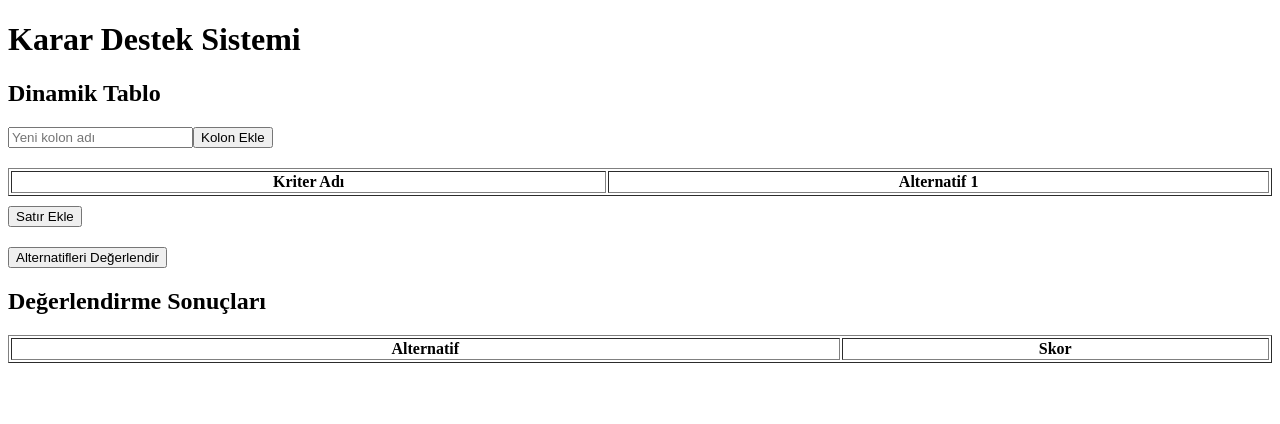
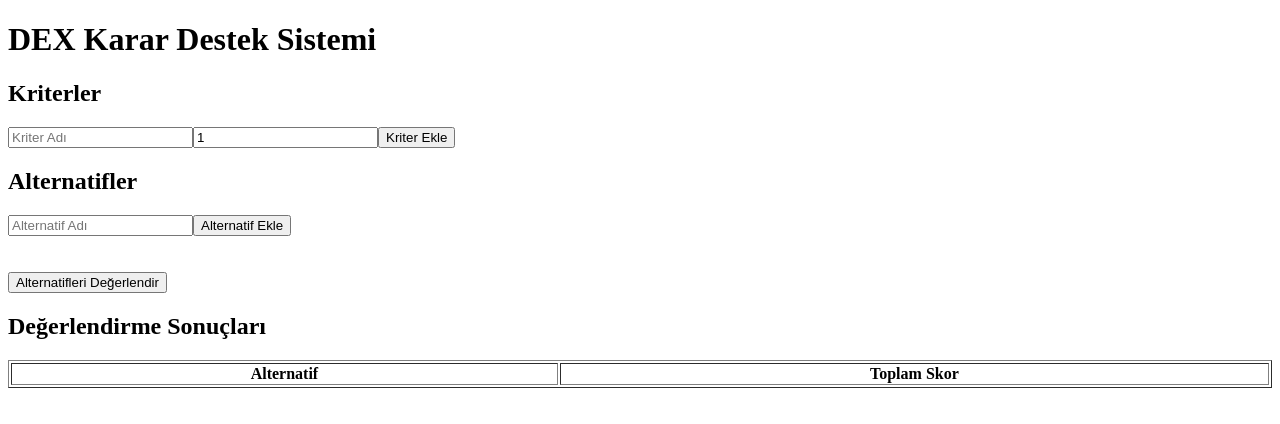
Before and after one commit to Tunamu/Decision-Making-Analysis-Assignment-3, a React (Create React App) app: page / in a window 1280 px wide. Shown: the top 424 px of the page. Built offline with nearby package versions, Linux system fonts and the light colour scheme; the HTML template or start-up script is replaced by a standard one.

Commit message:
update files

```diff
--- a/src/App.js
+++ b/src/App.js
@@ -1,37 +1,40 @@
 import React, { useState } from "react";
-import DynamicTable from "./templates/DynamicTable";
+import CriteriaManager from "./templates/CriteriaManager";
+import AlternativesManager from "./templates/AlternativesManager";
 import EvaluationResults from "./templates/EvaluationResults";
 
 const App = () => {
+  const [criteria, setCriteria] = useState([]);
   const [alternatives, setAlternatives] = useState([]);
-  const [criteria, setCriteria] = useState([]);
   const [results, setResults] = useState([]);
 
   const evaluateAlternatives = () => {
-    // Basit değerlendirme algoritması
+    // Alternatifleri değerlendir
     const evaluated = alternatives.map((alt) => {
-      let score = 0;
+      let totalScore = 0;
+
       criteria.forEach((criterion) => {
-        const value = alt[criterion.name];
-        score += criterion.weights[value] || 0; // Ağırlıkları kullan
+        const weight = criterion.weight || 1;
+        const value = alt[criterion.name] || 0;
+        totalScore += weight * value; // Kriter ağırlığını kullan
       });
-      return { ...alt, score };
+
+      return { ...alt, totalScore };
     });
 
-    // Alternatifleri sıralama
-    setResults(evaluated.sort((a, b) => b.score - a.score));
+    // Alternatifleri skora göre sırala
+    const sortedResults = evaluated.sort((a, b) => b.totalScore - a.totalScore);
+    setResults(sortedResults);
   };
 
   return (
     <div>
-      <h1>Karar Destek Sistemi</h1>
-
-      <DynamicTable setCriteria={setCriteria} setAlternatives={setAlternatives} />
-
+      <h1>DEX Karar Destek Sistemi</h1>
+      <CriteriaManager setCriteria={setCriteria} />
+      <AlternativesManager criteria={criteria} setAlternatives={setAlternatives} />
       <button onClick={evaluateAlternatives} style={{ marginTop: "20px" }}>
         Alternatifleri Değerlendir
       </button>
-
       <EvaluationResults results={results} />
     </div>
   );
--- /dev/null
+++ b/src/templates/AlternativesManager.js
@@ -0,0 +1,53 @@
+import React, { useState } from "react";
+
+const AlternativesManager = ({ criteria, setAlternatives }) => {
+  const [alternatives, setLocalAlternatives] = useState([]);
+  const [newAlternative, setNewAlternative] = useState({ name: "" });
+
+  const addAlternative = () => {
+    setLocalAlternatives([...alternatives, newAlternative]);
+    setAlternatives([...alternatives, newAlternative]);
+    setNewAlternative({ name: "" });
+  };
+
+  const updateAlternative = (key, value) => {
+    setNewAlternative({ ...newAlternative, [key]: value });
+  };
+
+  return (
+    <div>
+      <h2>Alternatifler</h2>
+      <input
+        type="text"
+        placeholder="Alternatif Adı"
+        value={newAlternative.name}
+        onChange={(e) => updateAlternative("name", e.target.value)}
+      />
+      {criteria.map((criterion) => (
+        <div key={criterion.name}>
+          <label>{criterion.name}:</label>
+          <input
+            type="number"
+            placeholder={`0-10 arasında değer`}
+            onChange={(e) => updateAlternative(criterion.name, parseFloat(e.target.value))}
+          />
+        </div>
+      ))}
+      <button onClick={addAlternative}>Alternatif Ekle</button>
+      <ul>
+        {alternatives.map((alt, index) => (
+          <li key={index}>
+            {alt.name} -{" "}
+            {criteria.map((criterion) => (
+              <span key={criterion.name}>
+                {criterion.name}: {alt[criterion.name] || 0},{" "}
+              </span>
+            ))}
+          </li>
+        ))}
+      </ul>
+    </div>
+  );
+};
+
+export default AlternativesManager;
--- /dev/null
+++ b/src/templates/CriteriaManager.js
@@ -0,0 +1,48 @@
+import React, { useState } from "react";
+
+const CriteriaManager = ({ setCriteria }) => {
+  const [criteria, setLocalCriteria] = useState([]);
+  const [newCriterion, setNewCriterion] = useState("");
+  const [weight, setWeight] = useState(1);
+
+  const addCriterion = () => {
+    if (newCriterion.trim() !== "") {
+      const updatedCriteria = [
+        ...criteria,
+        { name: newCriterion, weight: parseFloat(weight) },
+      ];
+      setLocalCriteria(updatedCriteria);
+      setCriteria(updatedCriteria);
+      setNewCriterion("");
+      setWeight(1);
+    }
+  };
+
+  return (
+    <div>
+      <h2>Kriterler</h2>
+      <input
+        type="text"
+        placeholder="Kriter Adı"
+        value={newCriterion}
+        onChange={(e) => setNewCriterion(e.target.value)}
+      />
+      <input
+        type="number"
+        placeholder="Ağırlık"
+        value={weight}
+        onChange={(e) => setWeight(e.target.value)}
+      />
+      <button onClick={addCriterion}>Kriter Ekle</button>
+      <ul>
+        {criteria.map((criterion, index) => (
+          <li key={index}>
+            {criterion.name} (Ağırlık: {criterion.weight})
+          </li>
+        ))}
+      </ul>
+    </div>
+  );
+};
+
+export default CriteriaManager;
--- a/src/templates/EvaluationResults.js
+++ b/src/templates/EvaluationResults.js
@@ -8,14 +8,14 @@ const EvaluationResults = ({ results }) => {
         <thead>
           <tr>
             <th>Alternatif</th>
-            <th>Skor</th>
+            <th>Toplam Skor</th>
           </tr>
         </thead>
         <tbody>
           {results.map((result, index) => (
             <tr key={index}>
-              <td>{result.name || `Alternatif ${index + 1}`}</td>
-              <td>{result.score}</td>
+              <td>{result.name}</td>
+              <td>{result.totalScore}</td>
             </tr>
           ))}
         </tbody>
```
Also changed, not shown: src/templates/AlternativesForm.js (deleted, +0 -51 lines), src/templates/CriteriaForm.js (deleted, +0 -36 lines).
